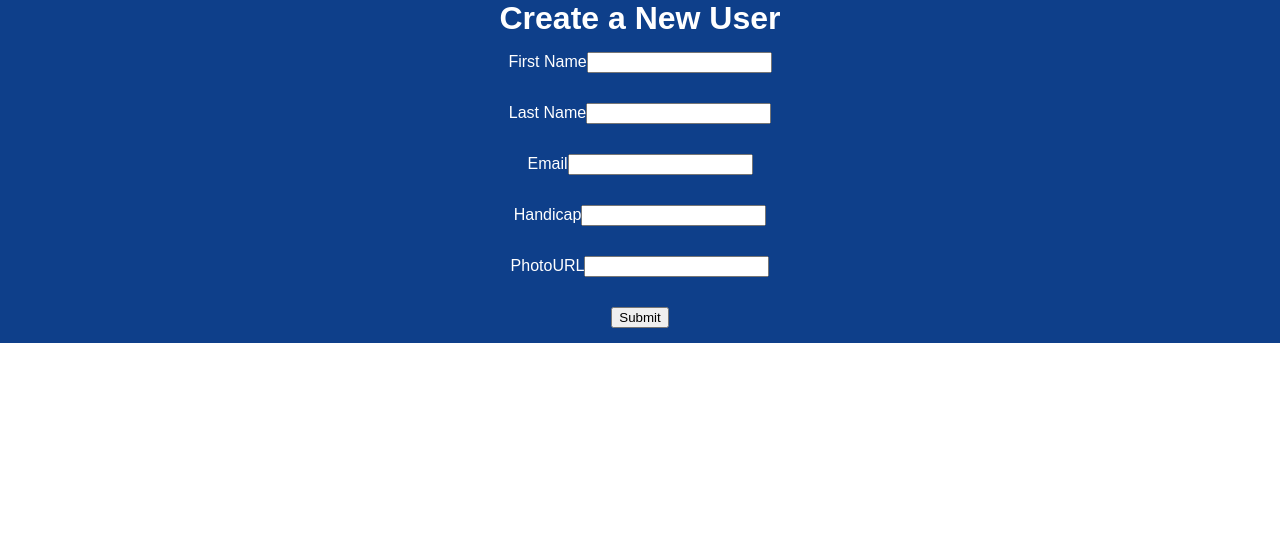
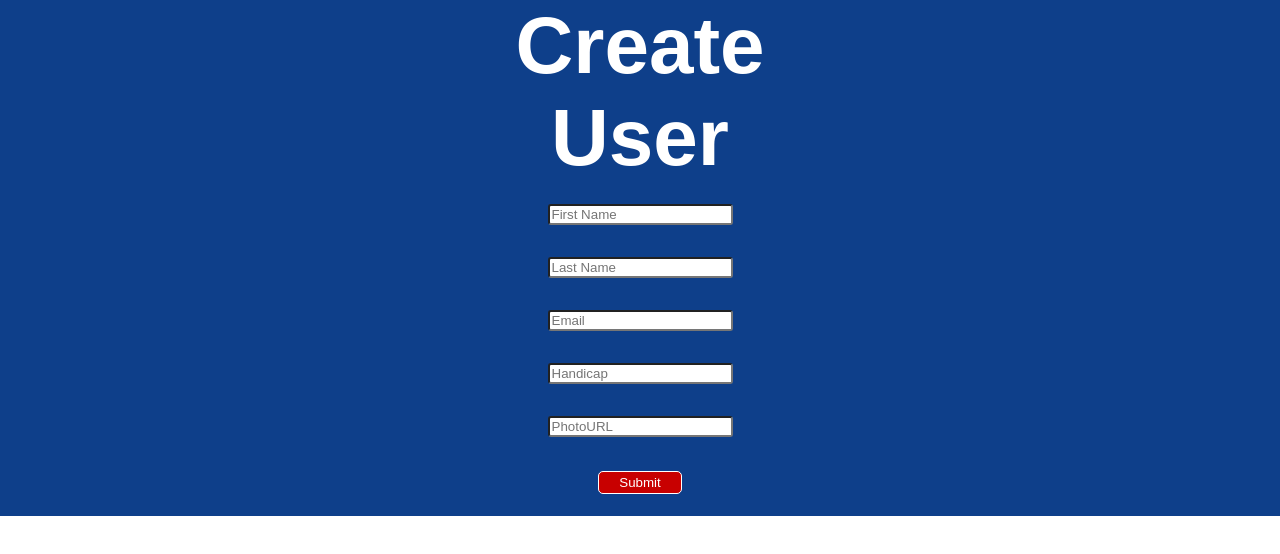
Before and after one commit to Moodyc21/WDI13_Project_III, a React (Create React App) app in the folder client/: page /newUser in a window 1280 px wide. Shown: the top 554 px of the page. Built offline with nearby package versions, Linux system fonts and the light colour scheme; no server answers.

Commit message:
added styled components to New User page

```diff
--- a/client/src/components/NewUser.js
+++ b/client/src/components/NewUser.js
@@ -5,11 +5,13 @@ import styled from 'styled-components'
 const FormWrapper = styled.div`
         background-color: #0E3F8A;
         h1 {
+            font-size: 80px;
             margin: 0 auto;
             text-align: center;
             color: white;
 }
         label {
+            font-size: 25px;
             color: white;
         }
 
@@ -21,49 +23,73 @@ const FormColumn = styled.div`
 const LabelStyle = styled.div`
         display: flex;
         justify-content: center;
-        padding: 15px;
+        padding: 12px;
+        [type=text] {
+            border-radius: 3px;
+        }
 
+
+`
+const SubmitButton = styled.div`
+        padding: 10px;
+        [type=submit] {
+            color: white;
+            background-color: rgb(200, 0, 0);
+            border: 1px solid white;
+            border-radius: 5px;
+            padding: 3px 20px;
+            }
+            [type=submit]:hover {
+                background-color: darkred;
+            }
 `
 
 class NewUser extends Component {
     render () {
         return (
             <FormWrapper>
-                <h1>Create a New User</h1>
+                <h1>Create <br/> User</h1>
                 <FormColumn>
-                    <form>
+                    <form >
                         <LabelStyle>
                         <label>
-                            First Name
-                            <input type="text"/>
+                            {/* First Name */}
+
+                            <input type="text" placeholder='First Name'/>
                         </label>
                         </LabelStyle>
                         <LabelStyle>
                         <label>
-                            Last Name
-                            <input type="text"/>
+                            {/* Last Name */}
+
+                            <input type="text" placeholder='Last Name'/>
                         </label>
                         </LabelStyle>
                         <LabelStyle>
                         <label>
-                            Email
-                            <input type="text"/>
+                            {/* Email */}
+
+                            <input type="text" placeholder='Email'/>
                         </label>
                         </LabelStyle>
                         <LabelStyle>
                         <label>
-                            Handicap
-                            <input type="text"/>
+                            {/* Handicap */}
+
+                            <input type="text" placeholder='Handicap'/>
                         </label>
                         </LabelStyle>
                         <LabelStyle>
                         <label>
-                            PhotoURL
-                            <input type="text"/>
+                            {/* PhotoURL */}
+
+                            <input type="text" placeholder='PhotoURL'/>
                         </label>
                         </LabelStyle>
                         <LabelStyle>
+                            <SubmitButton>
                         <input type='submit' value='Submit'/>
+                        </SubmitButton>
                         </LabelStyle>
                     </form>
                 </FormColumn>
```
